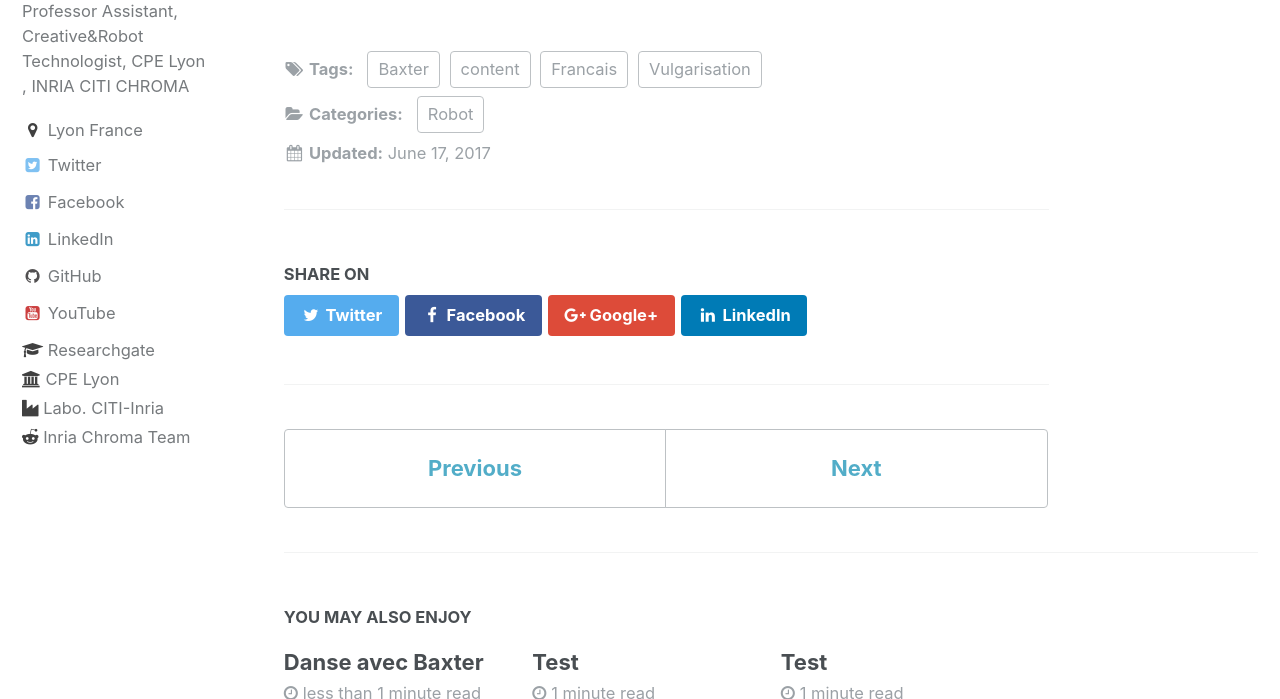
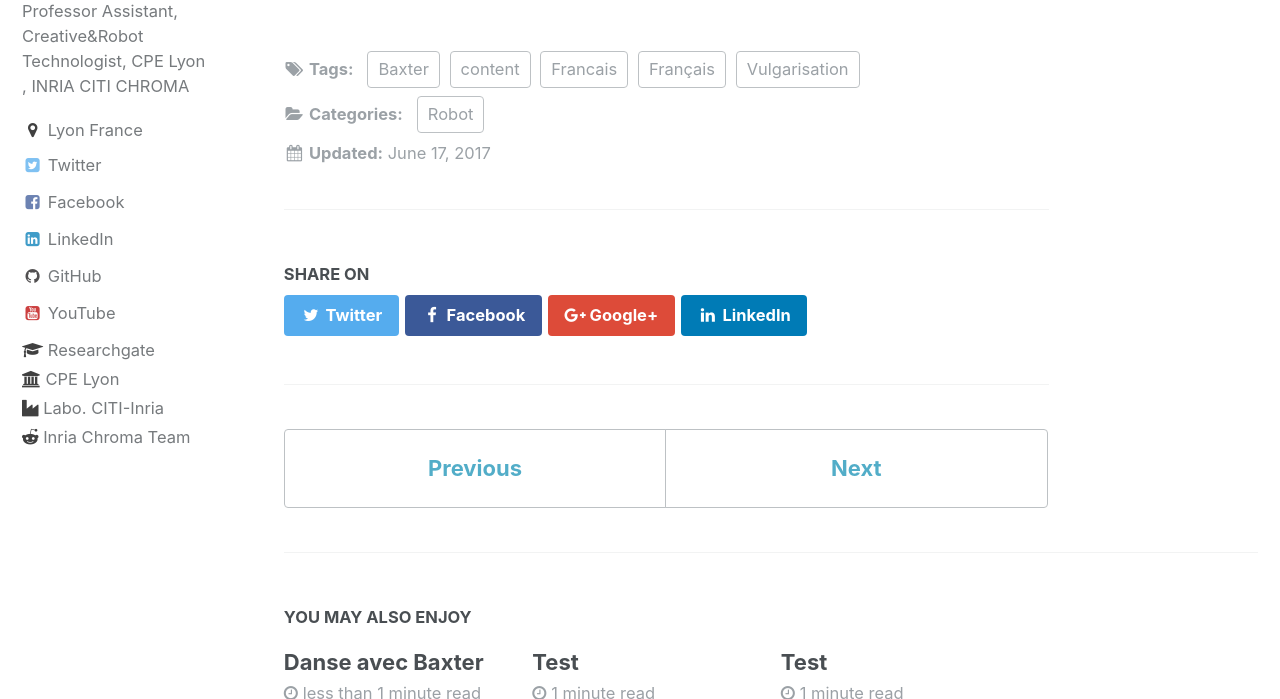
Before and after one commit to fabricejumel/fabricejumel.github.io, a Jekyll site: the page built from _posts/2017-06-17-Baxter.md, in a window 1280 px wide and 900 px high, scrolled down 548 px, cut to the strip 201-900 px from the top of the window. Built offline with Jekyll 4.4.1, drawn with Linux system fonts in a browser that asks for light colours.

Commit message:
Update 2017-06-17-Baxter.md

```diff
--- a/_posts/2017-06-17-Baxter.md
+++ b/_posts/2017-06-17-Baxter.md
@@ -7,6 +7,7 @@ tags:
   - Baxter
   - Francais
   - Vulgarisation
+  - Français
 
 ---
 
```
